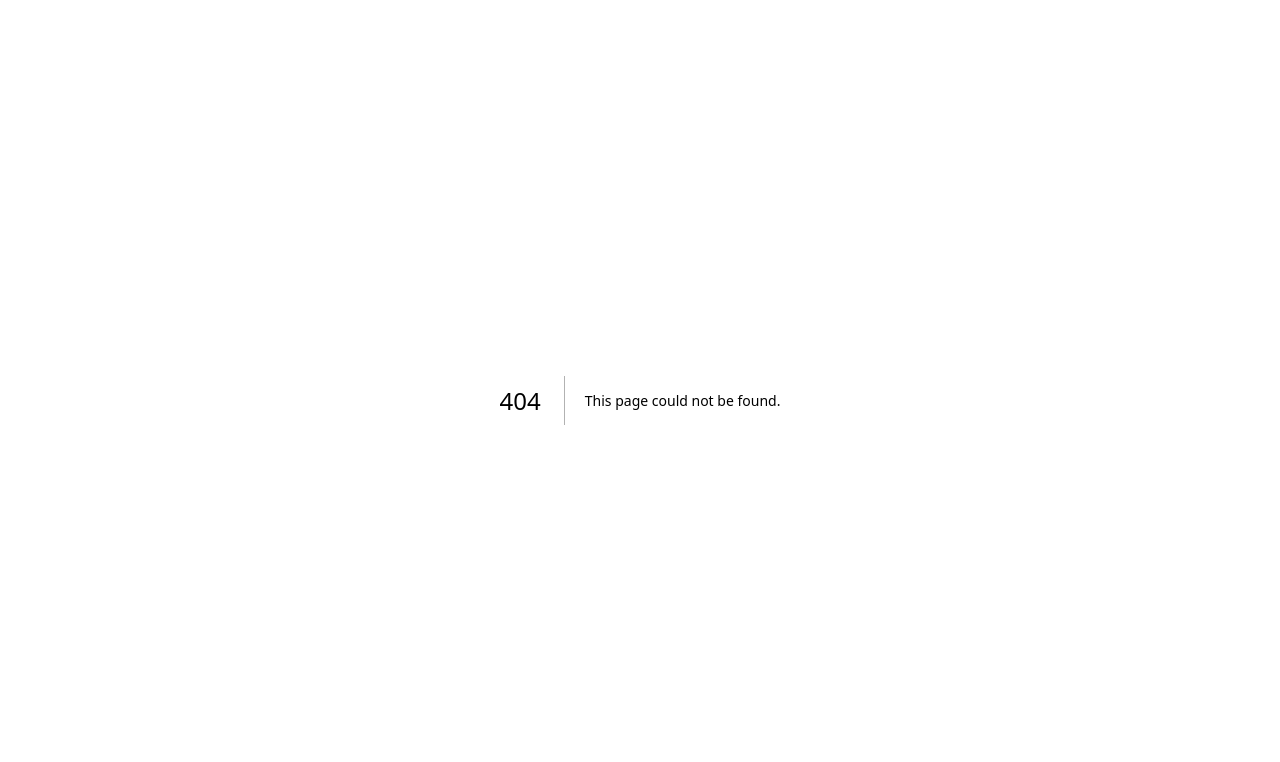
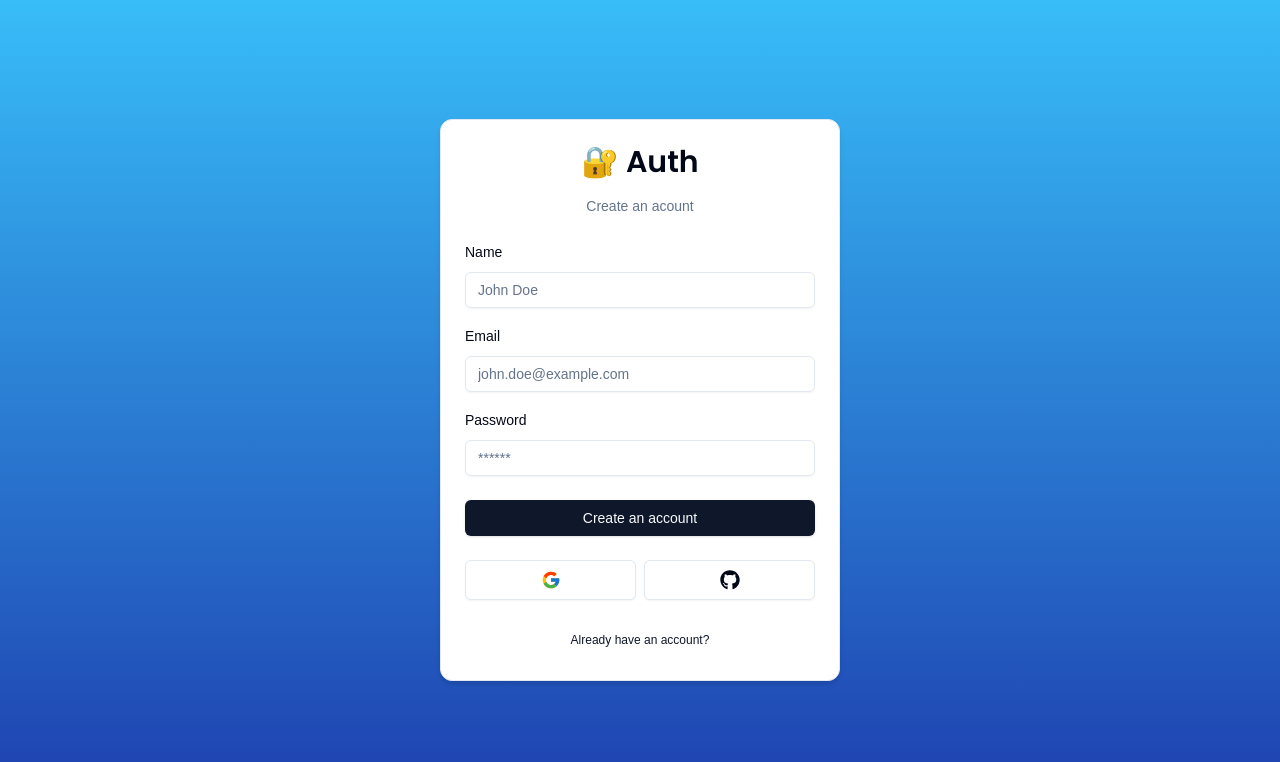
Before and after one commit to pedrowerkhaizer/next-auth-v5-toolkit, a Next.js app: page /auth/register in a window 1280 px wide. Before the commit this address had no page. Shown: the top 762 px of the page. Built offline with nearby package versions, Linux system fonts and the light colour scheme.

Commit message:
Register

```diff
--- /dev/null
+++ b/actions/register.ts
@@ -0,0 +1,13 @@
+"use server";
+
+import * as z from "zod";
+import { RegisterSchema } from "@/schemas";
+
+export const register = async (values: z.infer<typeof RegisterSchema>) => {
+  const validatedFields = RegisterSchema.safeParse(values);
+  if (!validatedFields.success) {
+    return { error: "Invalid email or password" };
+  }
+
+  return { success: "Email sent!" };
+};
--- /dev/null
+++ b/app/auth/register/page.tsx
@@ -0,0 +1,7 @@
+import { RegisterForm } from "@/components/auth/register-form";
+
+const RegisterPage = () => {
+  return <RegisterForm />;
+};
+
+export default RegisterPage;
--- /dev/null
+++ b/components/auth/register-form.tsx
@@ -0,0 +1,123 @@
+"use client";
+
+import { useForm } from "react-hook-form";
+import { zodResolver } from "@hookform/resolvers/zod";
+import * as z from "zod";
+import { useState, useTransition } from "react";
+
+import { RegisterSchema } from "@/schemas";
+import {
+  Form,
+  FormControl,
+  FormField,
+  FormItem,
+  FormLabel,
+  FormMessage,
+} from "@/components/ui/form";
+import { CardWrapper } from "@/components/auth/card-wrapper";
+import { Input } from "@/components/ui/input";
+import { Button } from "@/components/ui/button";
+import { FormError } from "@/components/form-error";
+import { FormSuccess } from "@/components/form-success";
+import { register } from "@/actions/register";
+
+export const RegisterForm = () => {
+  const [error, setError] = useState<string | undefined>("");
+  const [success, setSuccess] = useState<string | undefined>("");
+  const [isPending, startTransition] = useTransition();
+
+  const form = useForm<z.infer<typeof RegisterSchema>>({
+    resolver: zodResolver(RegisterSchema),
+    defaultValues: {
+      email: "",
+      password: "",
+      name: "",
+    },
+  });
+
+  const onSubmit = (values: z.infer<typeof RegisterSchema>) => {
+    setError("");
+    setSuccess("");
+
+    startTransition(() => {
+      register(values).then((data) => {
+        setError(data.error);
+        setSuccess(data.success);
+      });
+    });
+  };
+
+  return (
+    <CardWrapper
+      headerLabel="Create an acount"
+      showSocial
+      backButtonLabel="Already have an account?"
+      backButtonHref="/auth/login"
+    >
+      <Form {...form}>
+        <form onSubmit={form.handleSubmit(onSubmit)} className="space-y-6">
+          <div className="space-y-4">
+            <FormField
+              control={form.control}
+              name="name"
+              render={({ field }) => (
+                <FormItem>
+                  <FormLabel>Name</FormLabel>
+                  <FormControl>
+                    <Input
+                      {...field}
+                      disabled={isPending}
+                      placeholder="John Doe"
+                    />
+                  </FormControl>
+                  <FormMessage />
+                </FormItem>
+              )}
+            />
+            <FormField
+              control={form.control}
+              name="email"
+              render={({ field }) => (
+                <FormItem>
+                  <FormLabel>Email</FormLabel>
+                  <FormControl>
+                    <Input
+                      {...field}
+                      disabled={isPending}
+                      placeholder="john.doe@example.com"
+                      type="email"
+                    />
+                  </FormControl>
+                  <FormMessage />
+                </FormItem>
+              )}
+            />
+            <FormField
+              control={form.control}
+              name="password"
+              render={({ field }) => (
+                <FormItem>
+                  <FormLabel>Password</FormLabel>
+                  <FormControl>
+                    <Input
+                      {...field}
+                      disabled={isPending}
+                      placeholder="******"
+                      type="password"
+                    />
+                  </FormControl>
+                  <FormMessage />
+                </FormItem>
+              )}
+            />
+          </div>
+          <FormError message={error} />
+          <FormSuccess message={success} />
+          <Button type="submit" disabled={isPending} className="w-full">
+            Create an account
+          </Button>
+        </form>
+      </Form>
+    </CardWrapper>
+  );
+};
--- a/schemas/index.ts
+++ b/schemas/index.ts
@@ -6,3 +6,11 @@
   }),
   password: z.string().min(1, { message: "Password is required" }),
 });
+
+export const RegisterSchema = z.object({
+  email: z.string().email({
+    message: "Email is required",
+  }),
+  password: z.string().min(6, { message: "Minimum 6 characters required" }),
+  name: z.string().min(1, { message: "Name is required" }),
+});
```
